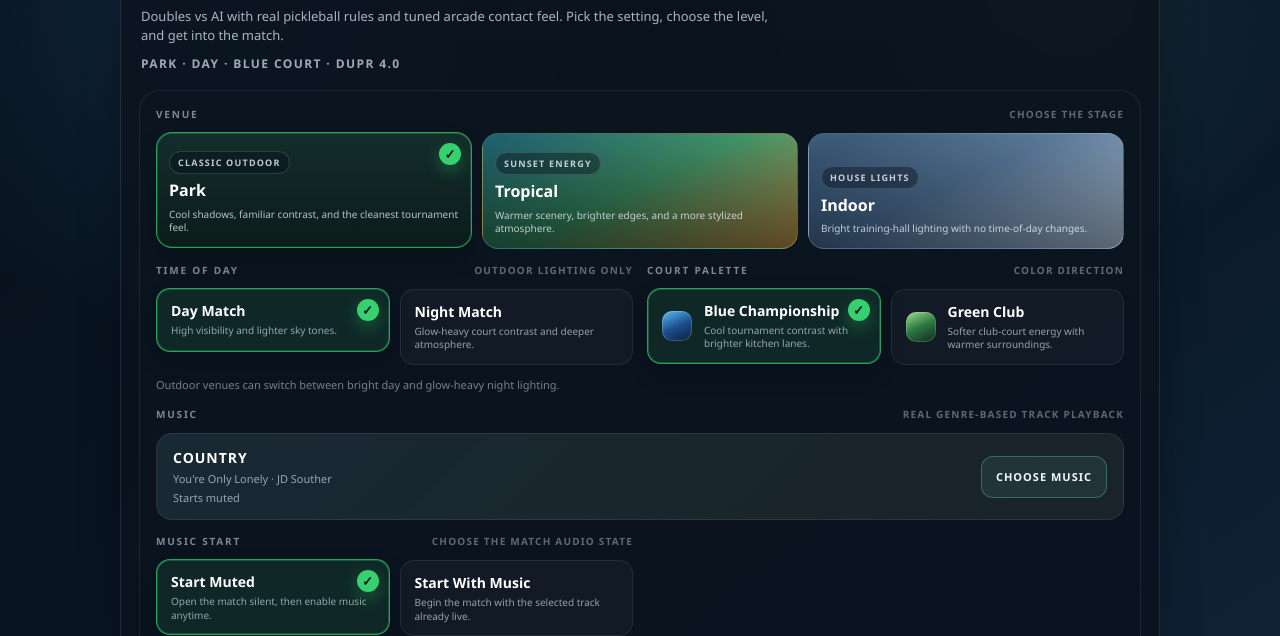
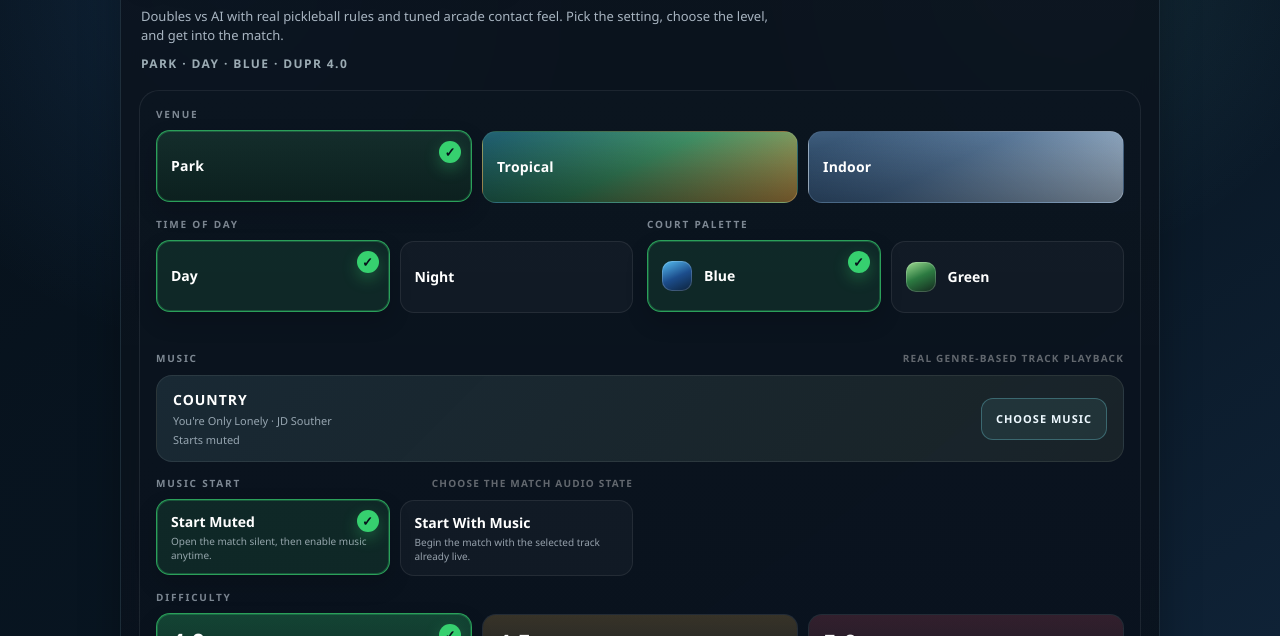
Before and after one commit to ribo916/pb3d, a website: page index.html in a window 1280 px wide. Shown: the part 164-800 px from the top of the page. Drawn offline with nearby package versions, Linux system fonts and the light colour scheme.

Commit message:
title screen overhaul

```diff
--- a/index.html
+++ b/index.html
@@ -149,7 +149,7 @@
         linear-gradient(180deg, rgba(255,255,255,0.02), rgba(255,255,255,0.01)),
         rgba(7, 16, 28, 0.82);
     }
-    .menu-group { display: flex; flex-direction: column; gap: 12px; }
+    .menu-group { display: flex; flex-direction: column; gap: 10px; }
     .menu-group.group-full { grid-column: 1 / -1; }
     .menu-label {
       display: flex;
@@ -169,10 +169,11 @@
       color: rgba(255,255,255,0.36);
     }
     .menu-subhint {
-      min-height: 16px;
-      font-size: 11px;
-      line-height: 1.45;
-      color: rgba(233, 244, 255, 0.48);
+      min-height: 14px;
+      font-size: 10px;
+      line-height: 1.3;
+      letter-spacing: 0.4px;
+      color: rgba(233, 244, 255, 0.4);
     }
     .menu-options-venue {
       display: grid;
@@ -208,6 +209,7 @@
       overflow: hidden;
       border: 1px solid rgba(255,255,255,0.08);
       background: rgba(255,255,255,0.03);
+      border-radius: 14px;
       transition:
         transform var(--menu-fast) ease,
         border-color var(--menu-fast) ease,
@@ -269,20 +271,22 @@
       opacity: 1;
       transform: scale(1);
     }
-    .menu-card {
-      min-height: 116px;
-      padding: 12px;
-      border-radius: 16px;
+    .menu-card,
+    .menu-seg,
+    .menu-swatch,
+    .menu-diff-card {
+      min-height: 72px;
+      padding: 12px 14px;
       display: flex;
       flex-direction: column;
-      justify-content: flex-end;
-      gap: 8px;
+      justify-content: center;
+      gap: 4px;
     }
     .menu-card::before {
       content: "";
       position: absolute;
       inset: 0;
-      background: linear-gradient(180deg, rgba(255,255,255,0.02), rgba(0,0,0,0.32));
+      background: linear-gradient(180deg, rgba(255,255,255,0.02), rgba(0,0,0,0.22));
     }
     .menu-card > * { position: relative; z-index: 1; }
     .venue-park {
@@ -300,36 +304,11 @@
         linear-gradient(180deg, rgba(255,255,255,0.08), rgba(10,18,25,0.36)),
         linear-gradient(155deg, #0b5363 5%, #2f8a59 48%, #d59b42 100%);
     }
-    .menu-card-tag {
-      width: fit-content;
-      padding: 4px 8px;
-      border-radius: 999px;
-      background: rgba(6, 14, 24, 0.4);
-      border: 1px solid rgba(255,255,255,0.14);
-      font-size: 9px;
+    .menu-card-title {
+      font-size: 14px;
       font-weight: 800;
-      letter-spacing: 1.2px;
-      text-transform: uppercase;
-      color: rgba(245, 250, 255, 0.78);
-    }
-    .menu-card-title {
-      font-size: 16px;
-      font-weight: 800;
-      line-height: 1.1;
-    }
-    .menu-card-copy {
-      font-size: 10px;
-      line-height: 1.35;
-      color: rgba(239, 247, 255, 0.76);
-    }
-    .menu-seg {
-      min-height: 64px;
-      padding: 12px 14px;
-      border-radius: 14px;
-      display: flex;
-      flex-direction: column;
-      justify-content: center;
-      gap: 4px;
+      line-height: 1.15;
+      letter-spacing: 0.2px;
     }
     .menu-seg strong,
     .menu-swatch strong,
@@ -353,15 +332,7 @@
       box-shadow: none;
       cursor: default;
     }
-    .menu-swatch {
-      min-height: 72px;
-      padding: 12px 12px 12px 56px;
-      border-radius: 14px;
-      display: flex;
-      flex-direction: column;
-      justify-content: center;
-      gap: 4px;
-    }
+    .menu-swatch { padding-left: 56px; }
     .menu-swatch::before {
       content: "";
       position: absolute;
@@ -379,15 +350,6 @@
     .swatch-green::before {
       background: linear-gradient(155deg, #94d48a 5%, #2c7a41 48%, #13261d 100%);
     }
-    .menu-diff-card {
-      min-height: 106px;
-      padding: 12px;
-      border-radius: 16px;
-      display: flex;
-      flex-direction: column;
-      justify-content: space-between;
-      gap: 8px;
-    }
     .menu-diff-card::before {
       content: "";
       position: absolute;
@@ -404,7 +366,7 @@
       background: linear-gradient(180deg, rgba(226,59,90,0.18), rgba(226,59,90,0.04));
     }
     .menu-diff-card > * { position: relative; z-index: 1; }
-    .dupr-rating { font-size: 28px; font-weight: 800; line-height: 0.95; }
+    .dupr-rating { font-size: 24px; font-weight: 800; line-height: 0.95; }
     .dupr-label  { font-size: 11px; font-weight: 800; letter-spacing: 1.4px; text-transform: uppercase; }
     .menu-actions {
       display: flex;
@@ -998,56 +960,48 @@
           <div class="menu-ball" aria-hidden="true"></div>
           <h1>PICKLEBALL 3D</h1>
           <p>Doubles vs AI with real pickleball rules and tuned arcade contact feel. Pick the setting, choose the level, and get into the match.</p>
-          <div id="menuSummary">Park · Day · Blue Court · DUPR 4.0</div>
+          <div id="menuSummary">Park · Day · Blue · DUPR 4.0</div>
         </div>
       </section>
 
       <section class="menu-panel" aria-label="Match setup">
         <div class="menu-group group-full">
-          <div class="menu-label">Venue <em>Choose the stage</em></div>
+          <div class="menu-label">Venue</div>
           <div class="menu-options-venue">
             <label class="menu-option">
               <input type="radio" name="venue" value="park" checked>
               <div class="menu-card venue-park">
-                <div class="menu-card-tag">Classic Outdoor</div>
                 <div class="menu-card-title">Park</div>
-                <div class="menu-card-copy">Cool shadows, familiar contrast, and the cleanest tournament feel.</div>
               </div>
             </label>
             <label class="menu-option">
               <input type="radio" name="venue" value="tropical">
               <div class="menu-card venue-tropical">
-                <div class="menu-card-tag">Sunset Energy</div>
                 <div class="menu-card-title">Tropical</div>
-                <div class="menu-card-copy">Warmer scenery, brighter edges, and a more stylized atmosphere.</div>
               </div>
             </label>
             <label class="menu-option">
               <input type="radio" name="venue" value="indoor">
               <div class="menu-card venue-indoor">
-                <div class="menu-card-tag">House Lights</div>
                 <div class="menu-card-title">Indoor</div>
-                <div class="menu-card-copy">Bright training-hall lighting with no time-of-day changes.</div>
               </div>
             </label>
           </div>
         </div>
 
         <div class="menu-group" id="todGroup">
-          <div class="menu-label">Time of Day <em>Outdoor lighting only</em></div>
+          <div class="menu-label">Time of Day</div>
           <div class="menu-options-time">
             <label class="menu-option">
               <input type="radio" name="tod" value="day" checked>
               <div class="menu-seg">
-                <strong>Day Match</strong>
-                <span>High visibility and lighter sky tones.</span>
+                <strong>Day</strong>
               </div>
             </label>
             <label class="menu-option">
               <input type="radio" name="tod" value="night">
               <div class="menu-seg">
-                <strong>Night Match</strong>
-                <span>Glow-heavy court contrast and deeper atmosphere.</span>
+                <strong>Night</strong>
               </div>
             </label>
           </div>
@@ -1055,20 +1009,18 @@
         </div>
 
         <div class="menu-group">
-          <div class="menu-label">Court Palette <em>Color direction</em></div>
+          <div class="menu-label">Court Palette</div>
           <div class="menu-options-palette">
             <label class="menu-option">
               <input type="radio" name="palette" value="blue" checked>
               <div class="menu-swatch swatch-blue">
-                <strong>Blue Championship</strong>
-                <span>Cool tournament contrast with brighter kitchen lanes.</span>
+                <strong>Blue</strong>
               </div>
             </label>
             <label class="menu-option">
               <input type="radio" name="palette" value="green">
               <div class="menu-swatch swatch-green">
-                <strong>Green Club</strong>
-                <span>Softer club-court energy with warmer surroundings.</span>
+                <strong>Green</strong>
               </div>
             </label>
           </div>
@@ -1107,7 +1059,7 @@
         </div>
 
         <div class="menu-group group-full">
-          <div class="menu-label">Difficulty <em>DUPR-style opponent level</em></div>
+          <div class="menu-label">Difficulty</div>
           <div class="menu-options-diff">
             <label class="menu-option">
               <input type="radio" name="difficulty" value="4.0" checked>
@@ -1116,7 +1068,6 @@
                   <div class="dupr-rating">4.0</div>
                   <div class="dupr-label">Intermediate</div>
                 </div>
-                <span>Longer reads, steadier rallies, and more room to shape shots.</span>
               </div>
             </label>
             <label class="menu-option">
@@ -1126,7 +1077,6 @@
                   <div class="dupr-rating">4.5</div>
                   <div class="dupr-label">Advanced</div>
                 </div>
-                <span>Sharper movement, stronger placement, and more pressure in transition.</span>
               </div>
             </label>
             <label class="menu-option">
@@ -1136,7 +1086,6 @@
                   <div class="dupr-rating">5.0</div>
                   <div class="dupr-label">Pro</div>
                 </div>
-                <span>Fast recognition, tighter windows, and punishing counterplay.</span>
               </div>
             </label>
           </div>
--- a/src/main.js
+++ b/src/main.js
@@ -24,8 +24,8 @@ const MENU_META = {
     tropical: { label: 'Tropical' }
   },
   palette: {
-    blue: { label: 'Blue Court' },
-    green: { label: 'Green Court' }
+    blue: { label: 'Blue' },
+    green: { label: 'Green' }
   },
   tod: {
     day: { label: 'Day' },
@@ -66,7 +66,7 @@ function syncTimeOfDayUI() {
     cfg.timeOfDay = 'day';
   }
   todGroup.setAttribute('aria-disabled', disabled ? 'true' : 'false');
-  todHint.textContent = disabled ? 'Indoor locks the match to bright house lights.' : 'Outdoor venues can switch between bright day and glow-heavy night lighting.';
+  todHint.textContent = disabled ? 'Indoor uses day lighting.' : '';
   document.querySelectorAll('input[name="tod"]').forEach(function (el) {
     el.disabled = disabled;
   });
```
